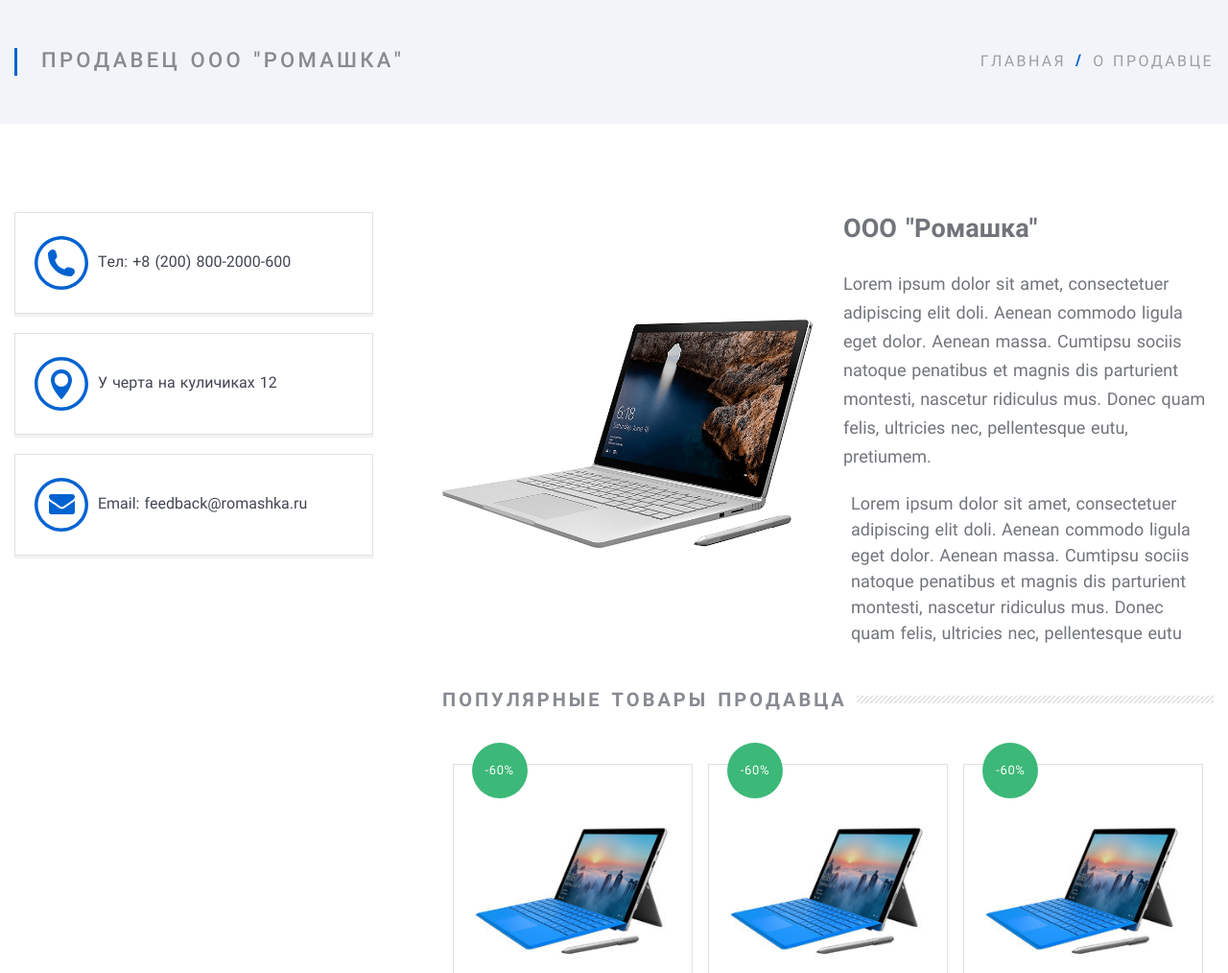
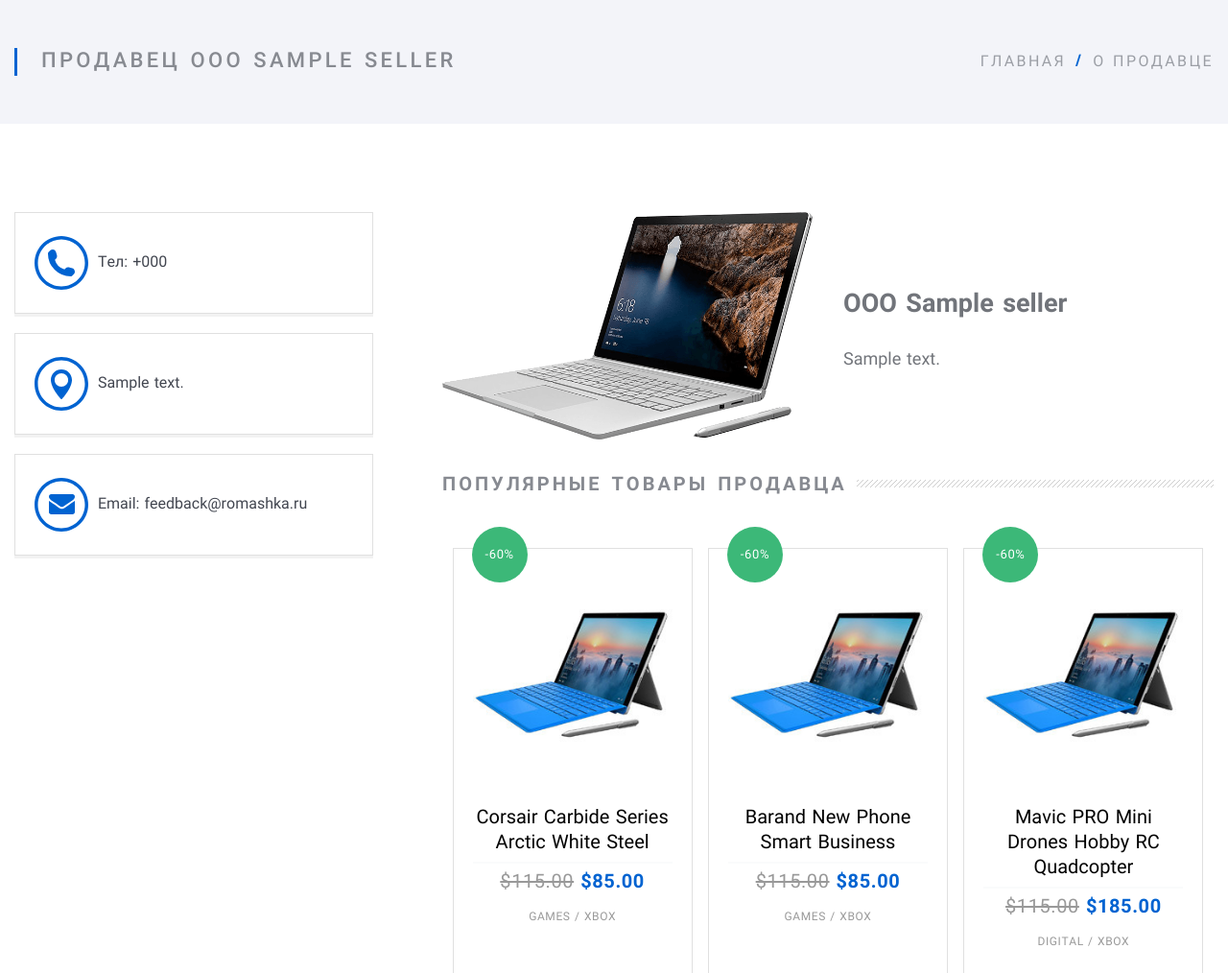
Before and after one commit to iskatelk/shopM, a Symfony app: template templates/shop/shop.html.twig in a window 1280 px wide. Shown: the part 255-1269 px from the top of the page at 96% size. Run offline with Twig, Linux system fonts and the light colour scheme; the template is opened without the code that fills it: most values are stand-ins (such as "Sample title", 1, 10 or a date in 2020); some libraries are stand-ins or nearby versions.

Commit message:
Доработать контроллер и шаблон product,shop,шаблон cart

```diff
--- a/templates/cart/cart.html.twig
+++ b/templates/cart/cart.html.twig
@@ -24,12 +24,11 @@
                 <div class="Cart-product">
                     <div class="Cart-block Cart-block_row">
                         <div class="Cart-block Cart-block_pict">
-                            <a class="Cart-pict" href="#"><img class="Cart-img" src="assets/img/content/home/card.jpg" alt="card.jpg"/></a>
+                            <a class="Cart-pict" href="{{ path('app_product_show') }}?p={{ gid.0.productId }}"><img class="Cart-img" src="assets/img/content/home/card.jpg" alt="card.jpg"/></a>
                         </div>
-                        <div class="Cart-block Cart-block_info"><a class="Cart-title" href="#">{{ gid.0.title }}</a>
+                        <div class="Cart-block Cart-block_info"><a class="Cart-title" href="{{ path('app_product_show') }}?p={{ gid.0.productId }}">{{ gid.0.title }}</a>
                             <div class="Cart-desc">Это супер ноутбук, 3 гб. 4 ядра   {{ gid.0.productId }}
                             </div>
-
                         </div>
                         <div class="Cart-block Cart-block_price">
                             <div class="Cart-price">{{ gid.0.price }}$
--- a/templates/shop/shop.html.twig
+++ b/templates/shop/shop.html.twig
@@ -5,7 +5,7 @@
     <div class="Middle-top">
       <div class="wrap">
         <div class="Middle-header">
-          <h1 class="Middle-title">Продавец ООО "Ромашка"</h1>
+          <h1 class="Middle-title">Продавец ООО {{  seller.name  }}</h1>
           <ul class="breadcrumbs Middle-breadcrumbs">
             <li class="breadcrumbs-item"><a href="index.html">Главная</a></li>
             <li class="breadcrumbs-item breadcrumbs-item_current"><span>О продавце</span></li>
@@ -21,7 +21,7 @@
               <div class="media-image"><img src="assets/img/icons/contacts/phone.svg" alt="phone.svg"/>
               </div>
               <div class="media-content">Тел:&#32;
-                <nobr>+8 (200) 800-2000-600</nobr>
+                <nobr>+{{  seller.phone }}</nobr>
               </div>
             </div>
           </div>
@@ -30,7 +30,7 @@
               <div class="media-image"><img src="assets/img/icons/contacts/address.svg" alt="address.svg"/>
               </div>
               <div class="media-content">
-                У черта на куличиках 12
+               {{ seller.address }}
               </div>
             </div>
           </div>
@@ -48,23 +48,9 @@
               </div>
             </div>
             <div class="row-block">
-              <h2>ООО "Ромашка"</h2>
-              <p>Lorem ipsum dolor sit amet, consectetuer adipiscing elit doli. Aenean commodo ligula eget dolor. Aenean massa. Cumtipsu sociis natoque penatibus et magnis dis parturient montesti, nascetur ridiculus mus. Donec quam felis, ultricies nec, pellentesque eutu, pretiumem.
-              </p>
-              <ul>
-                <li>Lorem ipsum dolor sit amet, consectetuer
-                </li>
-                <li>adipiscing elit doli. Aenean commodo ligula
-                </li>
-                <li>eget dolor. Aenean massa. Cumtipsu sociis
-                </li>
-                <li>natoque penatibus et magnis dis parturient
-                </li>
-                <li>montesti, nascetur ridiculus mus. Donec
-                </li>
-                <li>quam felis, ultricies nec, pellentesque eutu
-                </li>
-              </ul>
+              <h2>ООО {{  seller.name  }}</h2>
+
+              <div>{{  seller.description  }}</div>
             </div>
           </div>
           <header class="Section-header">
```
Also changed, not shown: src/Controller/ProductController.php (+18 -2 lines), src/Controller/ShopController.php (+9 -3 lines), templates/product/product.html.twig (+6 -51 lines).
